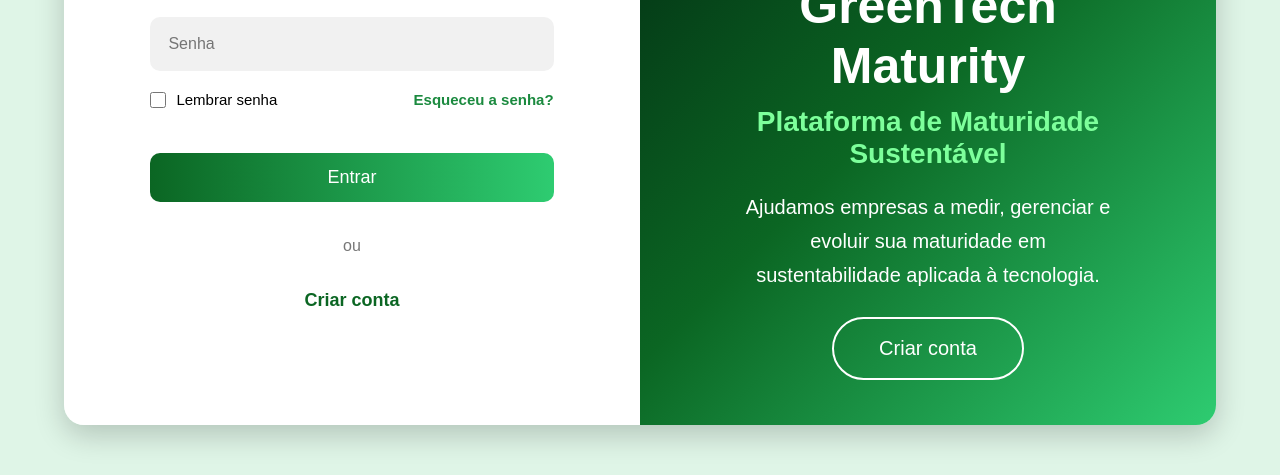
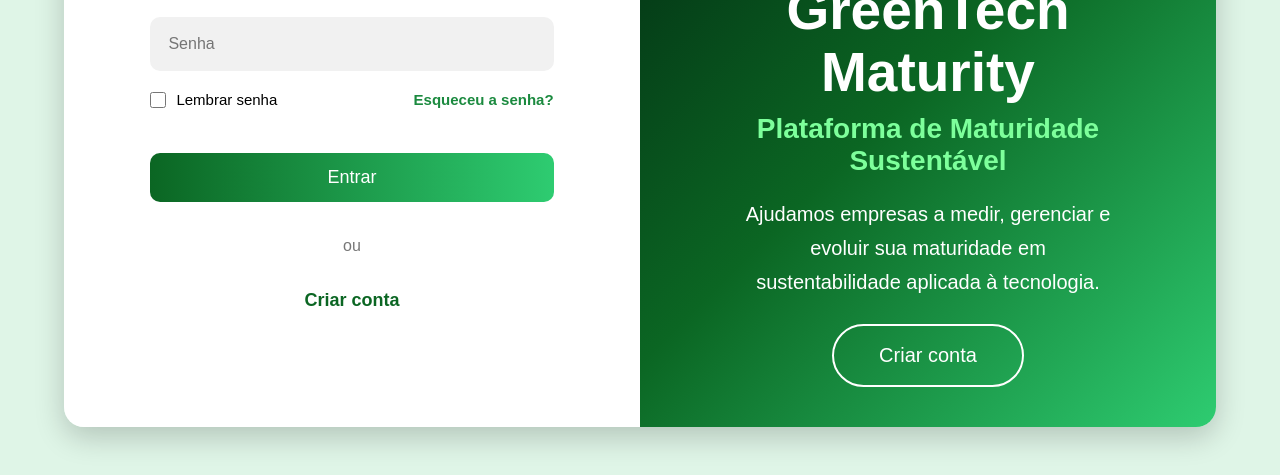
Before and after one commit to KetelynMa/greenit-sistema, a plain HTML site: page frontend/index.html in a window 1280 px wide. Shown: the part 325-800 px from the top of the page. Drawn offline with Linux system fonts and the light colour scheme.

Commit message:
Corrigindo tamanho tela inicial

```diff
--- a/frontend/style.css
+++ b/frontend/style.css
@@ -155,10 +155,10 @@ body{
 }
 
 .conteudo-info h2{
-    font-size:50px;
-    margin-top:-5px;
+    font-size:55px;
+    margin-top:5px;
     margin-bottom:10px;
-    line-height:60px;
+    line-height:62px;
 }
 
 .conteudo-info h3{
```
